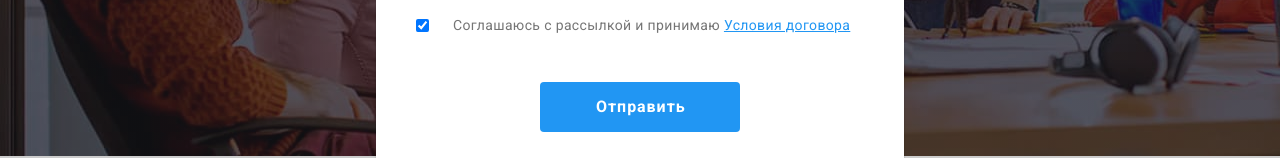
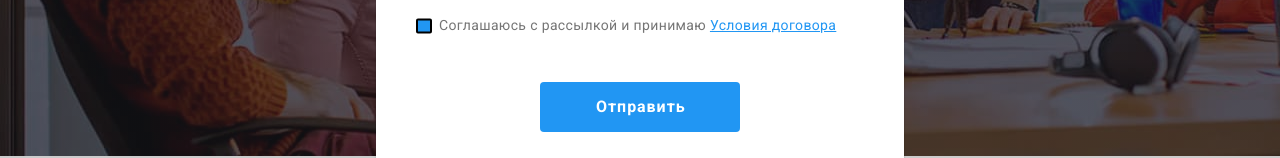
Before and after one commit to AlisonTorr/goit-markup-hw-06, a plain HTML site: page index.html in a window 1280 px wide. Both pictures are taken after a click on the button "Заказать услугу". Shown: the part 524-682 px from the top of the page. Drawn offline with nearby package versions, Linux system fonts and the light colour scheme.

Commit message:
Add files via upload

```diff
--- a/css/styles.css
+++ b/css/styles.css
@@ -372,18 +372,37 @@ a:focus {
 }
 
 .agreement {
+    position: relative;
     display: flex;
     align-items: center;
     margin-bottom: 30px;
     font-size: 14px;
 }
 
+.checkbox-icon {
+    position: absolute;
+    top: 50%;
+    left: 0;
+    transform: translateY(-50%);
+    display: block;
+    border: 2px solid black;
+    border-radius: 2px;
+    pointer-events: none;
+}
+
 .agreement-checkbox {
+    position: absolute;
+    appearance: none;
     margin-right: 8px;
+}
+
+.agreement-checkbox:checked + .checkbox-icon {
+    background-color: var(--accent-color);
 }
 
 .agreement-text {
     line-height: 1.714;
+    margin-left: 23px;
 }
 
 .agreement-terms-doc {
```
